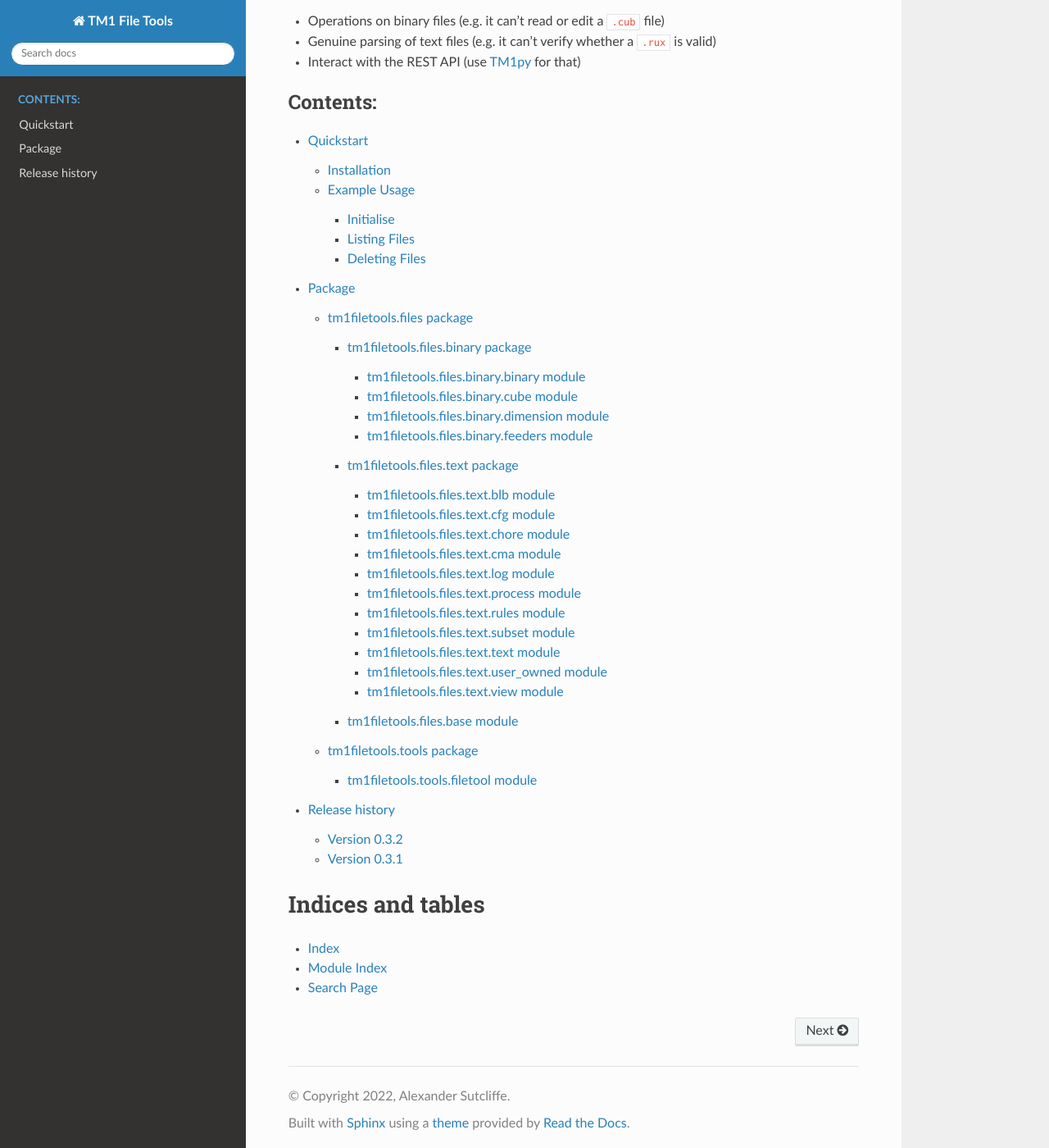
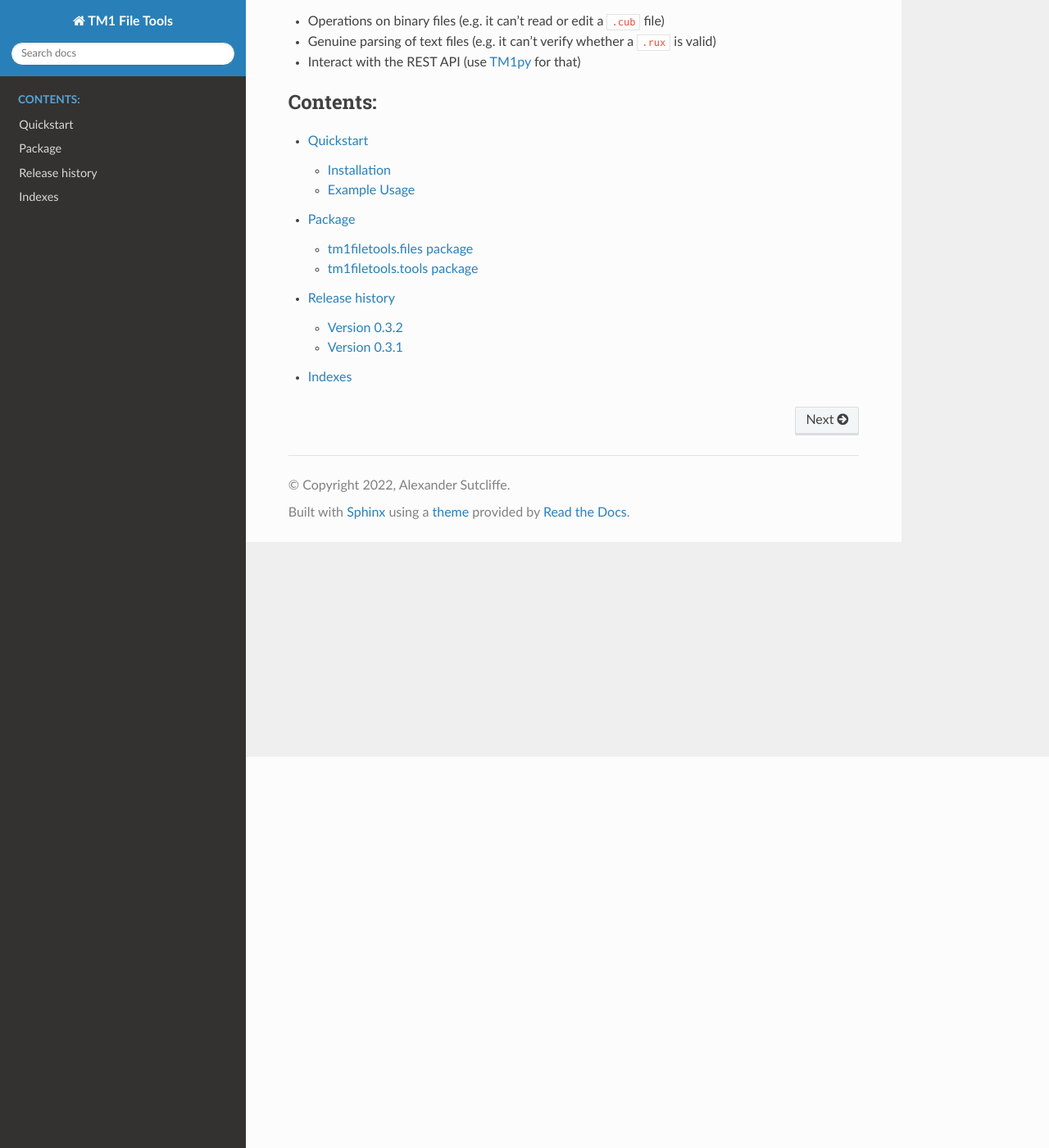
Before and after one commit to scrambldchannel/tm1-file-tools, a Sphinx documentation site: the page built from docs/source/index.rst, in a window 1280 px wide and 1400 px high, scrolled down 477 px. Shown: the whole window at 82% size. Built offline with Sphinx 7.4.7 and the Read the Docs theme 2.0.0, drawn with Linux system fonts in a browser that asks for light colours.

Commit message:
docs: draft docs added

```diff
--- a/docs/source/generated/tm1filetools.rst
+++ b/docs/source/generated/tm1filetools.rst
@@ -1,5 +1,6 @@
 Package
 =======
+
 
 
 .. toctree::
--- a/docs/source/index.rst
+++ b/docs/source/index.rst
@@ -30,16 +30,10 @@ What it doesn’t do
    `TM1py <https://github.com/cubewise-code/tm1py>`__ for that)
 
 .. toctree::
-   :maxdepth: 6
+   :maxdepth: 2
    :caption: Contents:
 
    quickstart
    generated/tm1filetools
    history
-
-Indices and tables
-==================
-
-* :ref:`genindex`
-* :ref:`modindex`
-* :ref:`search`
+   indexes
--- /dev/null
+++ b/docs/source/indexes.rst
@@ -0,0 +1,5 @@
+Indexes
+=======
+
+* :ref:`modindex`
+* :ref:`genindex`
--- a/docs/source/quickstart.rst
+++ b/docs/source/quickstart.rst
@@ -1,3 +1,4 @@
+
 Quickstart
 ==========
 
```
